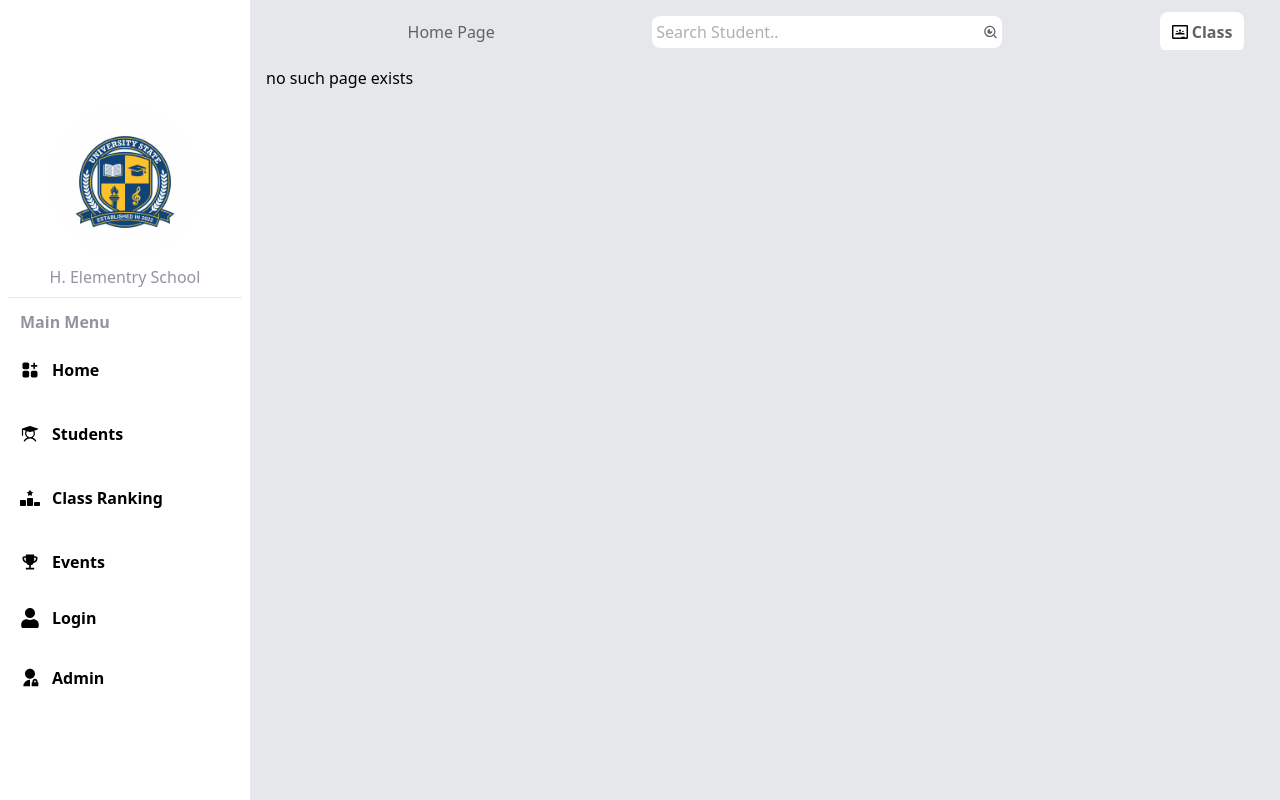
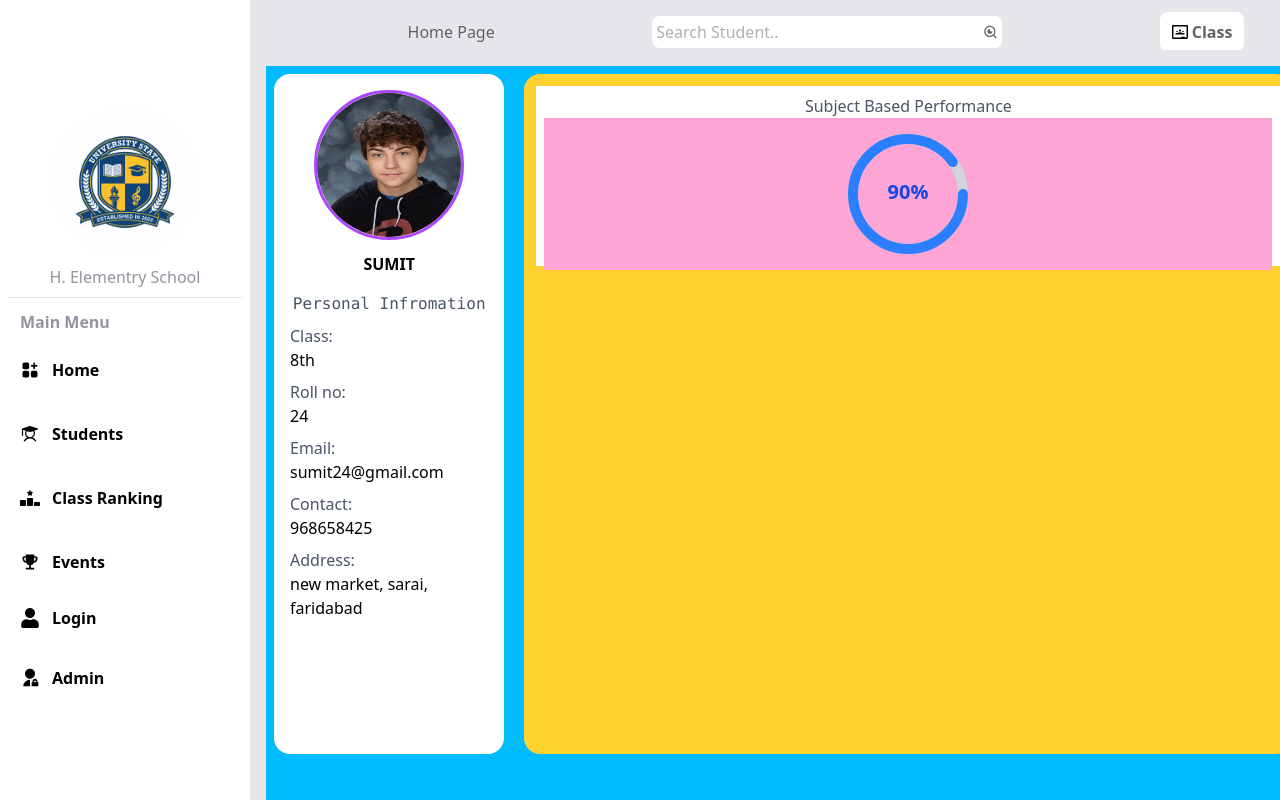
Before and after one commit to Shivraj-Joshi/student-info-tracker, a React (Vite) app in the folder client/: page /studentinfo in a window 1280 px wide. Built offline with nearby package versions, Linux system fonts and the light colour scheme.

Commit message:
student info page

```diff
--- a/client/src/App.jsx
+++ b/client/src/App.jsx
@@ -1,9 +1,11 @@
 import Layout from "./components/Layout";
 import Sidebar from "./components/Sidebar";
+import { StudentData } from "./data/Data";
 import Events from "./pages/Events";
 import Home from "./pages/Home";
 import NoPage from "./pages/NoPage";
 import Rank from "./pages/Rank";
+import StudentInfo from "./pages/StudentInfo";
 import Students from "./pages/Students";
 import { Routes, Route } from "react-router";
 
@@ -17,6 +19,7 @@ function App() {
           <Route path="/events" element={<Events />} />
           <Route path="/classranking" element={<Rank />} />
           <Route path="*" element={<NoPage />} />
+          <Route path="/studentinfo" element={<StudentInfo />} />
         </Route>
       </Routes>
     </>
--- /dev/null
+++ b/client/src/components/CircularProgress.jsx
@@ -0,0 +1,44 @@
+import React from "react";
+
+const CircularProgress = ({ value = 0, size = 120, stroke = 10 }) => {
+  const radius = (size - stroke) / 2;
+  const circumference = 2 * Math.PI * radius;
+  const offset = circumference - (value / 100) * circumference;
+
+  return (
+    <svg width={size} height={size}>
+      <circle
+        className="text-gray-300"
+        strokeWidth={stroke}
+        stroke="currentColor"
+        fill="transparent"
+        r={radius}
+        cx={size / 2}
+        cy={size / 2}
+      />
+      <circle
+        className="text-blue-500 transition-all duration-300"
+        strokeWidth={stroke}
+        strokeDasharray={circumference}
+        strokeDashoffset={offset}
+        strokeLinecap="round"
+        stroke="currentColor"
+        fill="transparent"
+        r={radius}
+        cx={size / 2}
+        cy={size / 2}
+      />
+      <text
+        x="50%"
+        y="50%"
+        dominantBaseline="middle"
+        textAnchor="middle"
+        className="text-xl font-semibold fill-blue-700"
+      >
+        {value}%
+      </text>
+    </svg>
+  );
+};
+
+export default CircularProgress;
--- a/client/src/components/Sidebar.jsx
+++ b/client/src/components/Sidebar.jsx
@@ -85,24 +85,24 @@ const Sidebar = () => {
 
       {/* for small devices */}
       {isMenuOpen ? (
-        <ul className="md:hidden space-y-2 absolute top-[10%] left-0 w-full flex flex-col gap-2 items-center bg-[#fff] text-black transition-translate duration-300 ">
+        <ul className="md:hidden space-y-2 absolute top-[10%]  left-0 w-full flex flex-col gap-2 items-center bg-[#fff] text-black transition-translate duration-300 ">
           <Link to="/">
             {" "}
-            <li>Home</li>
+            <li onClick={(e) => setIsMenuOpen(false)}>Home</li>
           </Link>
           <Link to="/students">
-            <li>Students</li>
+            <li onClick={(e) => setIsMenuOpen(false)}>Students</li>
           </Link>
           <Link to="/classranking">
             {" "}
-            <li>Class Ranking</li>
+            <li onClick={(e) => setIsMenuOpen(false)}>Class Ranking</li>
           </Link>
           <Link to="/events">
             {" "}
-            <li>Events</li>
+            <li onClick={(e) => setIsMenuOpen(false)}>Events</li>
           </Link>
-          <li>Login</li>
-          <li>Admin</li>
+          <li onClick={(e) => setIsMenuOpen(false)}>Login</li>
+          <li onClick={(e) => setIsMenuOpen(false)}>Admin</li>
         </ul>
       ) : (
         ""
--- /dev/null
+++ b/client/src/pages/StudentInfo.jsx
@@ -0,0 +1,72 @@
+import React, { useState } from "react";
+import image from "../assets/student1.jpg";
+import CircularProgress from "../components/CircularProgress";
+
+const StudentInfo = () => {
+  const [progress, setProgress] = useState(90);
+  return (
+    <div className="md:h-[100dvh] md:w-[100dvw] bg-sky-400 md:flex p-2 gap-5">
+      {/* div for student profile and personal information  */}
+      <div className="left-div h-[85dvh] w-[18dvw] bg-white p-2 rounded-2xl">
+        {" "}
+        <div className="bg-transparent p-2 flex flex-col gap-3 items-center">
+          <img
+            src={image}
+            alt="student profile"
+            className="h-[200px] w-[200px] md:h-[150px] md:w-[150px] rounded-[50%] border-3 border-purple-500  "
+          />
+          <h1 className="uppercase font-semibold">Sumit</h1>
+        </div>
+        <div className="flex flex-col gap-2 p-2  ">
+          <h1 className="text-gray-600 font-mono text-center">
+            Personal Infromation
+          </h1>
+          <h1 className="text-gray-600">
+            Class: <p className="text-black">8th</p>
+          </h1>
+          <h1 className="text-gray-600">
+            Roll no: <p className="text-black">24</p>
+          </h1>
+          <h1 className="text-gray-600">
+            Email: <p className="text-black">sumit24@gmail.com</p>
+          </h1>
+          <h1 className="text-gray-600">
+            Contact: <p className="text-black">968658425</p>
+          </h1>
+          <h1 className="text-gray-600">
+            Address: <p className="text-black">new market, sarai, faridabad</p>
+          </h1>
+        </div>
+      </div>
+      {/* div for students academics performance  */}
+      <div className="right-div h-[85dvh] w-[60dvw] bg-amber-300 p-3 text-wrap rounded-2xl ">
+        <div className="h-[180px] w-full bg-white p-2 ">
+          <h1 className="text-center text-gray-600">
+            Subject Based Performance
+          </h1>
+          <div className="subjects bg-pink-300 flex justify-evenly gap-2 p-4">
+            <CircularProgress value={progress} />
+            {/* <div className="bg-green-600 h-[80px] w-[80px] rounded-[50%] flex flex-col items-center justify-center ">
+              <p>75%</p>
+              Maths
+            </div>
+            <div className="bg-green-600 h-[80px] w-[80px] rounded-[50%] flex items-center justify-center ">
+              Maths
+            </div>
+            <div className="bg-green-600 h-[80px] w-[80px] rounded-[50%] flex items-center justify-center ">
+              Maths
+            </div>
+            <div className="bg-green-600 h-[80px] w-[80px] rounded-[50%] flex items-center justify-center ">
+              Maths
+            </div>
+            <div className="bg-green-600 h-[80px] w-[80px] rounded-[50%] flex items-center justify-center ">
+              Maths
+            </div> */}
+          </div>
+        </div>
+      </div>
+    </div>
+  );
+};
+
+export default StudentInfo;
```
